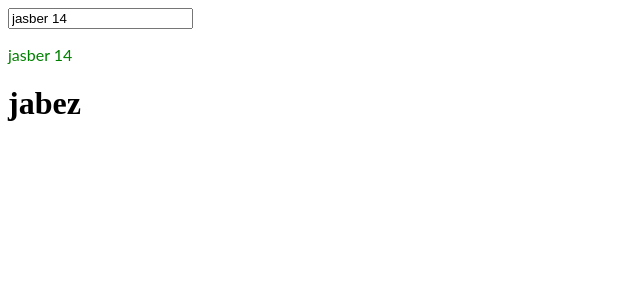
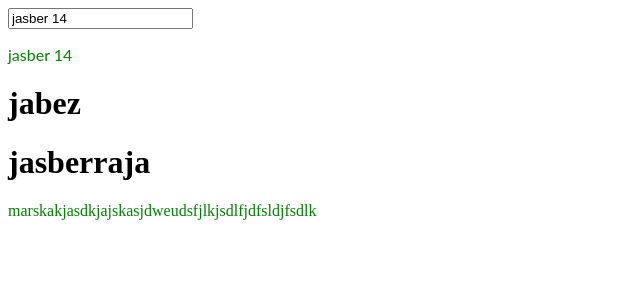
Before and after one commit to Jasberraja/angular-ivy-tsogqm, an Angular app: page / in a window 1280 px wide. Shown: the top 300 px of the page, without its empty margins (0-640 px from the left). Built offline with nearby package versions, Linux system fonts and the light colour scheme.

Commit message:
2 files modified, 2 added

```diff
--- a/src/app/app.component.html
+++ b/src/app/app.component.html
@@ -1,3 +1,4 @@
 <input type="text" [(ngModel)]="name" />
 <p>{{name}}</p>
 <h1>jabez</h1>
+<my-jass></my-jass>
--- a/src/app/app.module.ts
+++ b/src/app/app.module.ts
@@ -2,10 +2,11 @@ import { NgModule } from "@angular/core";
 import { BrowserModule } from "@angular/platform-browser";
 import { AppComponent } from "./app.component";
 import { FormsModule } from "@angular/forms";
+import { JassComponent } from "./jass/jass.component";
 
 @NgModule({
   imports: [BrowserModule, FormsModule],
-  declarations: [AppComponent],
+  declarations: [AppComponent, JassComponent],
   bootstrap: [AppComponent]
 })
 export class AppModule {}
--- /dev/null
+++ b/src/app/jass/jass.component.html
@@ -0,0 +1,2 @@
+<h1>jasberraja</h1>
+<p>marskakjasdkjajskasjdweudsfjlkjsdlfjdfsldjfsdlk</p>
```
Also changed, not shown: src/app/jass/jass.component.ts (added, +7 -0 lines).
